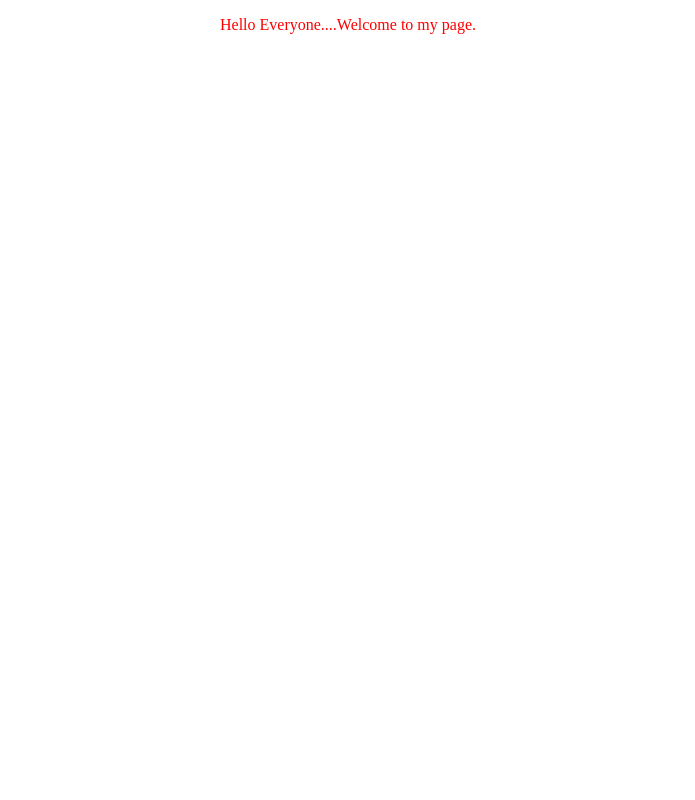
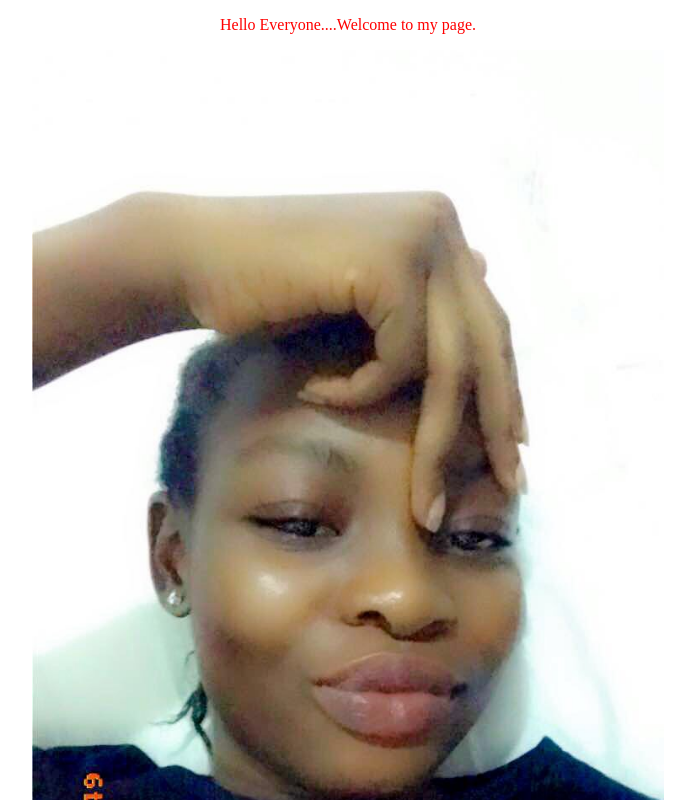
Before and after one commit to beth-codes/helloworld, a plain HTML site: page index.html in a window 1280 px wide. Shown: the top 800 px of the page, without its empty margins (292-987 px from the left). Drawn offline with Linux system fonts and the light colour scheme.

Commit message:
update with image

```diff
--- a/css/style.css
+++ b/css/style.css
@@ -2,3 +2,8 @@
     color: red;
     text-align: center;
 }
+.my-img{
+    width: 50%;
+    display: block;
+    margin: 0 auto;
+}
--- a/index.html
+++ b/index.html
@@ -8,5 +8,6 @@
 </head>
 <body>
     <p class="p-tag">Hello Everyone....Welcome to my page.</p>
+    <img src="img/myself.JPG" alt="myself" class="my-img">
 </body>
 </html>
```
Also changed, not shown: img/myself.JPG (added).
